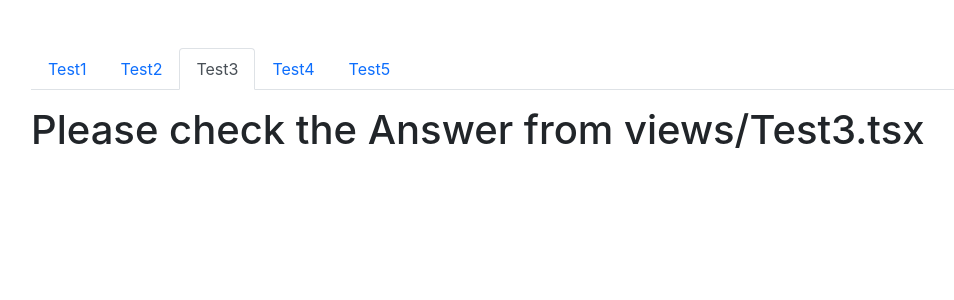
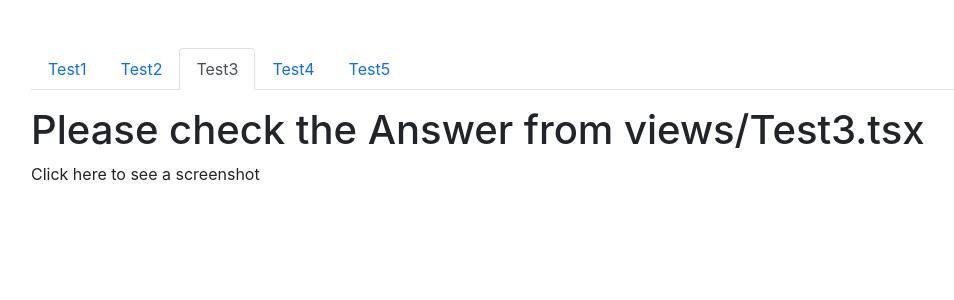
Before and after one commit to yumao823/greyseotest, a Next.js app: page / in a window 1280 px wide. Both pictures are taken after a click on the tab "Test3". Shown: the top 300 px of the page, without its empty margins (51-1005 px from the left). Built offline with nearby package versions, Linux system fonts and the light colour scheme.

Commit message:
feat: clean up code bases

```diff
--- a/views/Test2.tsx
+++ b/views/Test2.tsx
@@ -6,7 +6,6 @@ const Test2: FC = () => {
   const [country, setCountry] = useState<string>('')
   const [school, setSchool] = useState<string>('')
   const [area, setArea] = useState<string>('')
-
 
   return (
     <Container className='test2'>
--- a/views/Test3.tsx
+++ b/views/Test3.tsx
@@ -1,6 +1,4 @@
 import React, { FC } from 'react'
-
-
 
 const Test3: FC = () => {
 
@@ -37,9 +35,13 @@ const Test3: FC = () => {
   // amt = base * fudge;
   // sugar = 2 * bottom(amt) + top(amt) * 1.17;
 
-
   return (
-    <h1>Please check the Answer from views/Test3.tsx</h1>
+    <>
+      <h1>Please check the Answer from views/Test3.tsx</h1>
+      <a href='https://share.getcloudapp.com/yAukdzWj' rel="noreferrer" target='_blank'>
+        Click here to see a screenshot
+      </a>
+    </>
   )
 }
 
--- a/views/Test4.tsx
+++ b/views/Test4.tsx
@@ -1,11 +1,50 @@
 import React, { FC } from 'react'
-import { Container } from 'react-bootstrap'
 
 const Test4: FC = () => {
+
+  // var server_echo;
+  // var json = {
+  //     json: JSON.stringify({
+  //         a: 1,
+  //         b: 2
+  //     }),
+  //     delay: 3
+  // };
+  // fetch('/echo/', {
+  //     method: 'post',
+  //     headers: {
+  //         'Accept': 'application/json, text/plain, */*',
+  //         'Content-Type': 'application/json'
+  //     },
+  //     body: 'json=' + encodeURIComponent(JSON.stringify(json.json)) + '&delay=' + json.delay
+  // })
+  // .then(function (response) {
+  //     server_echo = response.json().echo
+
+  //     server_echo.forEach(
+  //         element => console.log(element)
+  //     )
+
+  //     return response.json();
+  // })
+  // .then(function (result) {
+  //     alert(result);
+  // })
+  // .catch (function (error) {
+  //     console.log('Request failed', error);
+  // });
+  // // server_echo.forEach(
+  // //     element => console.log(element)
+  // // )
+
+
   return (
-    <Container>
-      Test4
-    </Container>
+    <>
+      <h1>Please check the Answer from views/Test4.tsx</h1>
+      <a href='https://share.getcloudapp.com/04uLp8e8' rel="noreferrer" target='_blank'>
+        Click here to see a screenshot
+      </a>
+    </>
   )
 }
 
```
